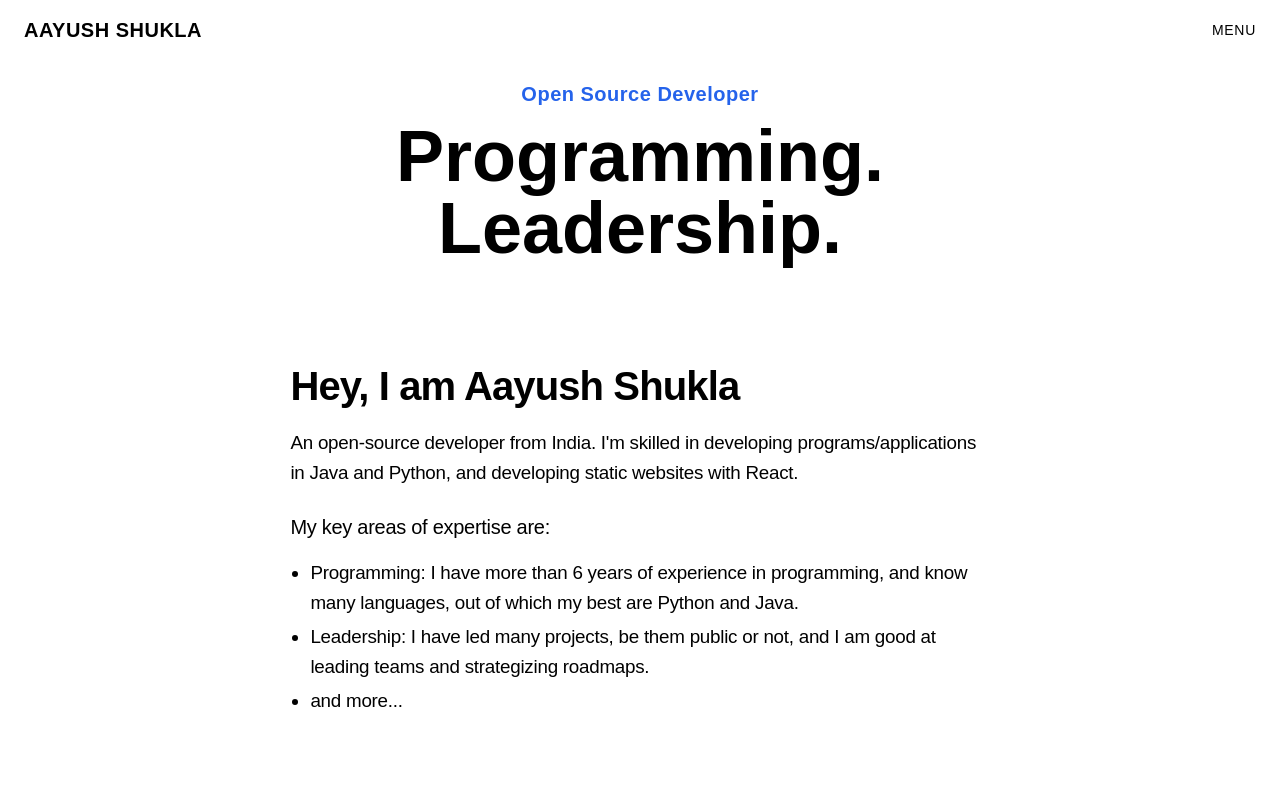
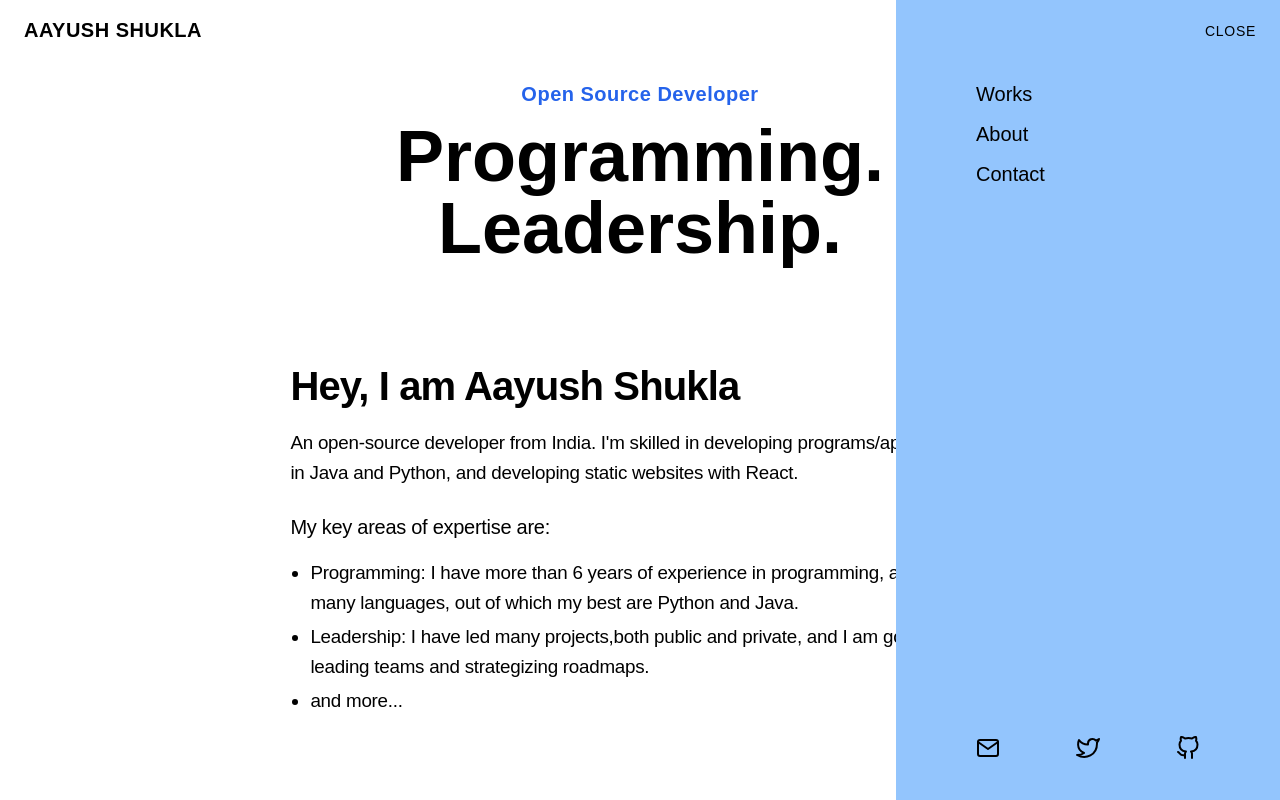
Before and after one commit to a2ys/new-website, a React (Vite) app: page / in a window 1280 px wide. Shown: the top 800 px of the page. Built offline with nearby package versions, Linux system fonts and the light colour scheme; a web font is replaced by a local one.

Commit message:
Developing a sidebar

```diff
--- a/src/components/Description.tsx
+++ b/src/components/Description.tsx
@@ -1,5 +1,103 @@
 const Description = () => {
   return (
+    <>
+      <div className="fixed top-0 bottom-0 right-0 z-50 w-full flex flex-col px-20 pt-20 pb-10 menu bg-blue-300 min-[560px]:max-w-sm min-[768px]:pt-30 sidebar">
+        <button
+          type="button"
+          className="text-sm font-medium tracking-wider text-black uppercase close-link"
+        >
+          Close
+        </button>{" "}
+        <nav role="navigation">
+          <a
+            href="/works/"
+            title="Link to Works page"
+            className="block mb-3 text-xl font-medium hover:text-white text-black"
+          >
+            Works
+          </a>
+          <a
+            href="/About/"
+            title="Link to Addons page"
+            className="block mb-3 text-xl font-medium hover:text-white text-black"
+          >
+            About
+          </a>
+          <a
+            href="/Contact/"
+            title="Link to Contact page"
+            className="block mb-3 text-xl font-medium hover:text-white text-black"
+          >
+            Contact
+          </a>
+        </nav>{" "}
+        <div className="flex flex-wrap justify-between mt-auto">
+          <a
+            href="mailto:me@a2ys.dev"
+            title="Link to Mail"
+            target="_blank"
+            rel="me nofollow noreferrer"
+            className="text-black hover:text-white"
+          >
+            <svg
+              xmlns="http://www.w3.org/2000/svg"
+              width="24"
+              height="24"
+              fill="none"
+              stroke="currentColor"
+              stroke-width="2"
+              stroke-linecap="round"
+              stroke-linejoin="round"
+              className="feather feather-mail"
+            >
+              <path d="M4 4h16c1.1 0 2 .9 2 2v12c0 1.1-.9 2-2 2H4c-1.1 0-2-.9-2-2V6c0-1.1.9-2 2-2z"></path>
+              <path d="m22 6-10 7L2 6"></path>
+            </svg>
+          </a>
+          <a
+            href="https://twitter.com/unreal_sapien"
+            title="Link to Twitter"
+            target="_blank"
+            rel="me nofollow noreferrer"
+            className="text-black hover:text-white"
+          >
+            <svg
+              xmlns="http://www.w3.org/2000/svg"
+              width="24"
+              height="24"
+              fill="none"
+              stroke="currentColor"
+              stroke-width="2"
+              stroke-linecap="round"
+              stroke-linejoin="round"
+              className="feather feather-twitter"
+            >
+              <path d="M23 3a10.9 10.9 0 0 1-3.14 1.53 4.48 4.48 0 0 0-7.86 3v1A10.66 10.66 0 0 1 3 4s-4 9 5 13a11.64 11.64 0 0 1-7 2c9 5 20 0 20-11.5a4.5 4.5 0 0 0-.08-.83A7.72 7.72 0 0 0 23 3z"></path>
+            </svg>
+          </a>
+          <a
+            href="https://github.com/a2ys"
+            title="Link to GitHub"
+            target="_blank"
+            rel="me nofollow noreferrer"
+            className="text-black hover:text-white"
+          >
+            <svg
+              xmlns="http://www.w3.org/2000/svg"
+              width="24"
+              height="24"
+              fill="none"
+              stroke="currentColor"
+              stroke-width="2"
+              stroke-linecap="round"
+              stroke-linejoin="round"
+              className="feather feather-github"
+            >
+              <path d="M9 19c-5 1.5-5-2.5-7-3m14 6v-3.87a3.37 3.37 0 0 0-.94-2.61c3.14-.35 6.44-1.54 6.44-7A5.44 5.44 0 0 0 20 4.77 5.07 5.07 0 0 0 19.91 1S18.73.65 16 2.48a13.38 13.38 0 0 0-7 0C6.27.65 5.09 1 5.09 1A5.07 5.07 0 0 0 5 4.77a5.44 5.44 0 0 0-1.5 3.78c0 5.42 3.3 6.61 6.44 7A3.37 3.37 0 0 0 9 18.13V22"></path>
+            </svg>
+          </a>
+        </div>
+      </div>
       <main>
         <div className="flex flex-col items-center justify-center pt-20 text-black hero lg:pt-30 lg:pb-20 lg:mb-30">
           <div className="text-center">
@@ -21,19 +119,20 @@ const Description = () => {
                 <h2 className="mb-4 h2">Hey, I am Aayush Shukla</h2>
                 <p>
                   An open-source developer from India. I'm skilled in developing
-                programs/applications in Java and Python, and developing static
-                websites with React.
+                  programs/applications in Java and Python, and developing
+                  static websites with React.
                 </p>
                 <h3 className="mt-6 mb-4 h4">My key areas of expertise are:</h3>
                 <ul className="ml-5 list-disc">
                   <li className="mb-1">
                     Programming: I have more than 6 years of experience in
-                  programming, and know many languages, out of which my best are
-                  Python and Java.
+                    programming, and know many languages, out of which my best
+                    are Python and Java.
                   </li>
                   <li className="mb-1">
-                  Leadership: I have led many projects, be them public or not,
-                  and I am good at leading teams and strategizing roadmaps.
+                    Leadership: I have led many projects,both public and
+                    private, and I am good at leading teams and strategizing
+                    roadmaps.
                   </li>
                   <li>
                     <a href="/services/" className="anchor-link">
@@ -46,6 +145,7 @@ const Description = () => {
           </div>
         </div>
       </main>
+    </>
   );
 };
 
```
Lines whose indentation alone changed are shown as unchanged.
